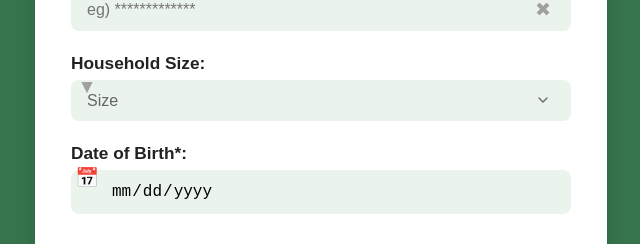
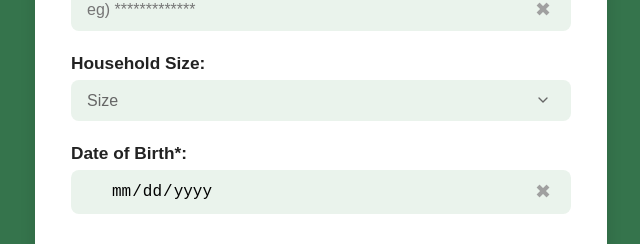
Before and after one commit to Jun20220703/bit216as, an Angular app: page /registration in a window 1280 px wide. Shown: the part 843-1087 px from the top of the page, without its empty margins (319-959 px from the left). Built offline with nearby package versions, Linux system fonts and the light colour scheme.

Commit message:
Update registrationPage.component.html

```diff
--- a/src/app/components/registerAndPrivacySettings/registrationPage/registrationPage.component.html
+++ b/src/app/components/registerAndPrivacySettings/registrationPage/registrationPage.component.html
@@ -39,13 +39,14 @@
         <option value="4">4</option>
         <option value="5+">5+</option>
       </select>
-      <span class="icon">&#9660;</span>
+
     </div>
 
     <div class="input-group">
       <label for="dob">Date of Birth*:</label>
-      <input type="date" id="dob" name="dob" ngModel required>
-      <span class="icon">&#128197;</span>
+      <input type="date" id="dob" name="dob" ngModel required #dobInput>
+      <span class="icon calendar-icon">📅</span>
+      <span class="icon clear" (click)="clearInput(dobInput)">&#10006;</span>
     </div>
 
     <button type="submit" class="register-btn">Register</button>
```
